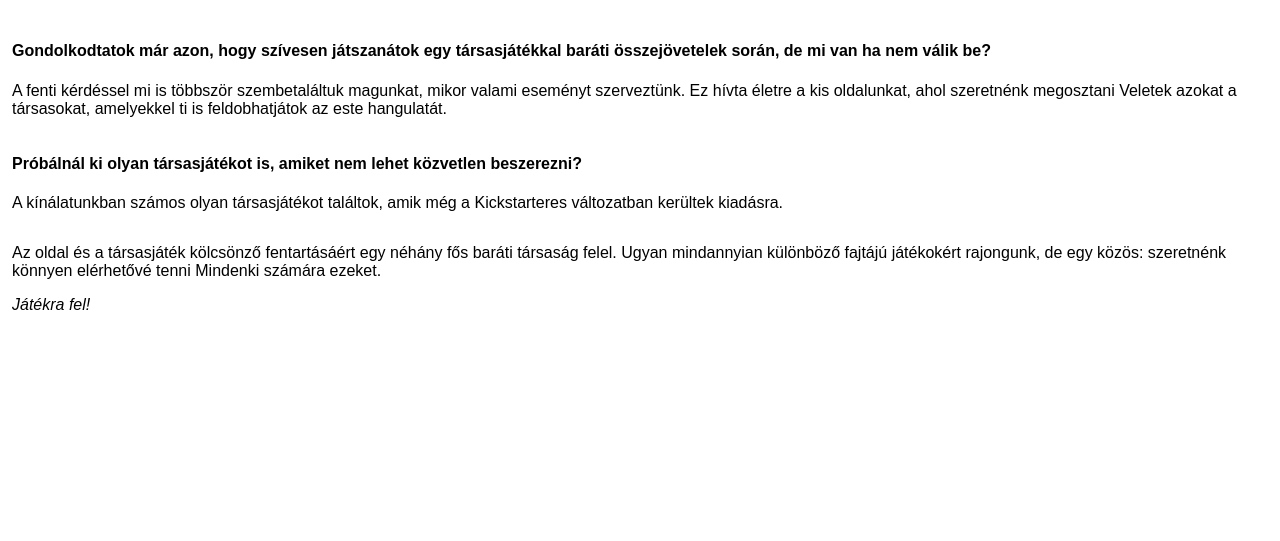
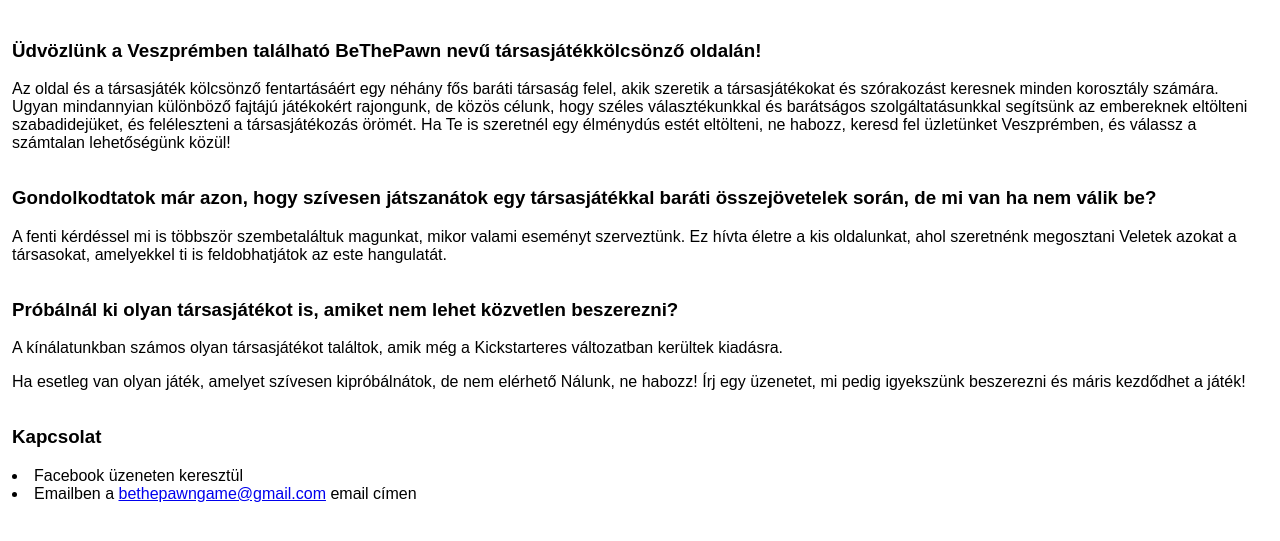
Before and after one commit to vazsonyidl/bethepawn, an Astro site: page /about-us in a window 1280 px wide. Shown: the part 69-610 px from the top of the page. Built offline with nearby package versions, Linux system fonts and the light colour scheme; Astro itself is replaced by a stand-in of ours.

Commit message:
feat: Update about us page content

```diff
--- a/src/pages/about-us/index.astro
+++ b/src/pages/about-us/index.astro
@@ -13,10 +13,23 @@ import MainPageLayout from "../../layouts/MainPageLayout.astro";
 <MainPageLayout>
     <div slot="content" class="content">
         <div>
-            <h4>
+            <h3>Üdvözlünk a Veszprémben található BeThePawn nevű társasjátékkölcsönző oldalán!</h3>
+            <p>
+                Az oldal és a társasjáték kölcsönző fentartásáért egy néhány fős baráti társaság felel, akik
+                szeretik a társasjátékokat és szórakozást keresnek minden korosztály számára.
+                Ugyan mindannyian különböző fajtájú játékokért rajongunk, de közös célunk, hogy széles választékunkkal
+                és barátságos szolgáltatásunkkal segítsünk az embereknek eltölteni
+                szabadidejüket, és feléleszteni a társasjátékozás örömét. Ha Te is szeretnél egy élménydús estét
+                eltölteni, ne
+                habozz, keresd fel üzletünket Veszprémben, és válassz a számtalan lehetőségünk közül!
+            </p>
+
+        </div>
+        <div>
+            <h3>
                 Gondolkodtatok már azon, hogy szívesen játszanátok egy társasjátékkal baráti összejövetelek során, de mi
                 van ha nem válik be?
-            </h4>
+            </h3>
 
             <p>
                 A fenti kérdéssel mi is többször szembetaláltuk magunkat, mikor valami eseményt szerveztünk. Ez hívta
@@ -29,19 +42,24 @@ import MainPageLayout from "../../layouts/MainPageLayout.astro";
 
 
         <div>
-            <h4>Próbálnál ki olyan társasjátékot is, amiket nem lehet közvetlen beszerezni?</h4>
+            <h3>Próbálnál ki olyan társasjátékot is, amiket nem lehet közvetlen beszerezni?</h3>
             <p>A kínálatunkban számos olyan társasjátékot találtok, amik még a Kickstarteres változatban kerültek
-                kiadásra.</p>
+                kiadásra.
+            </p>
+            <p>
+                Ha esetleg van olyan játék, amelyet szívesen kipróbálnátok, de nem elérhető Nálunk, ne habozz! Írj egy
+                üzenetet, mi pedig
+                igyekszünk beszerezni és máris kezdődhet a játék!</p>
         </div>
 
-        <p>
-            Az oldal és a társasjáték kölcsönző fentartásáért egy néhány fős baráti társaság felel.
-            Ugyan mindannyian különböző fajtájú játékokért rajongunk, de egy közös: szeretnénk könnyen elérhetővé tenni
-            Mindenki számára ezeket.
-        </p>
+        <div>
+            <h3>Kapcsolat</h3>
 
-        <div>
-            <em>Játékra fel!</em>
+            <li>Facebook üzeneten keresztül</li>
+            <li>Emailben a <a
+                    href="mailto:bethepawngame@gmail.com?subject=Társasjáték kölcsönzés">bethepawngame@gmail.com</a>
+                email címen
+            </li>
         </div>
     </div>
 </MainPageLayout>
```
